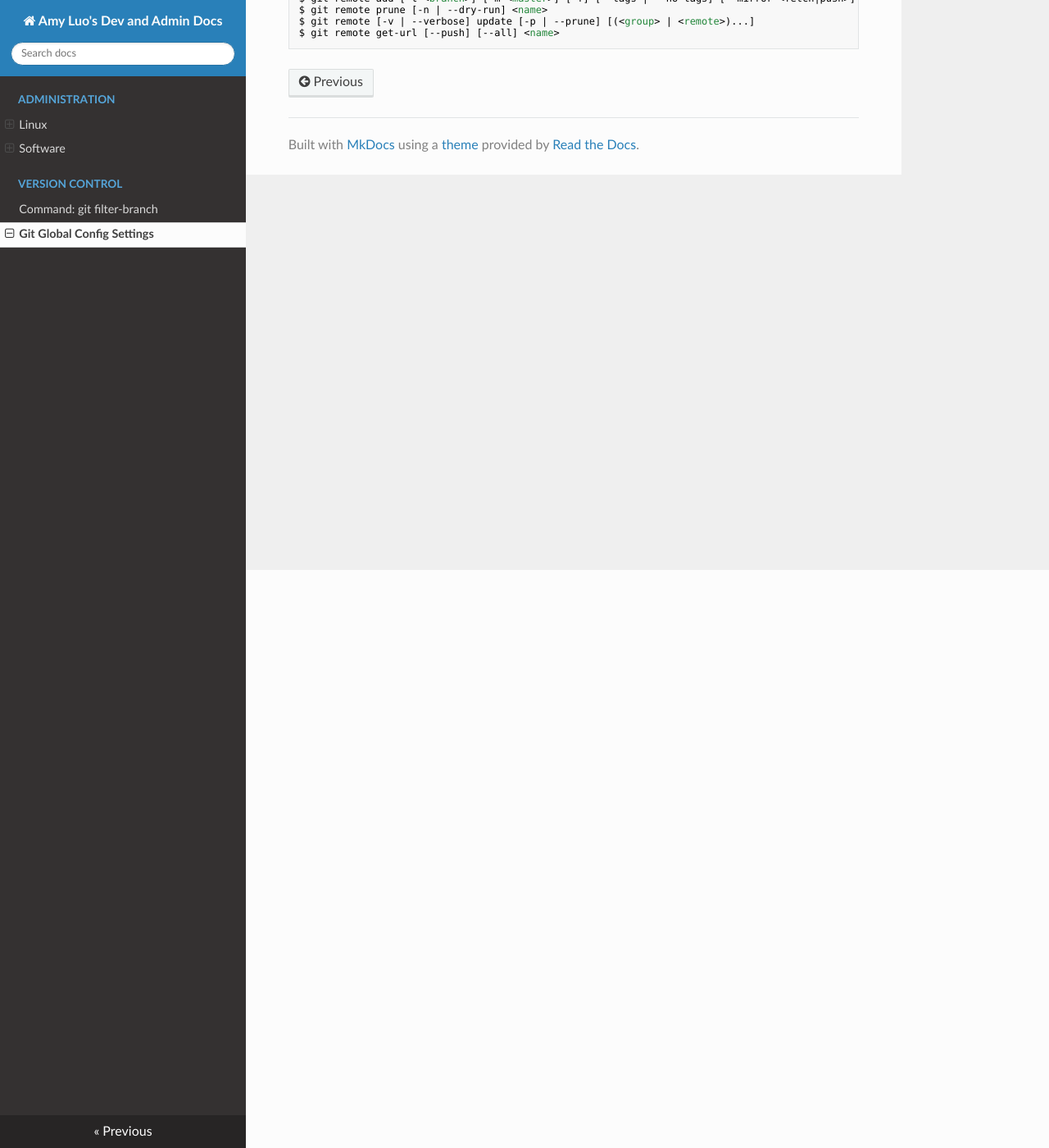
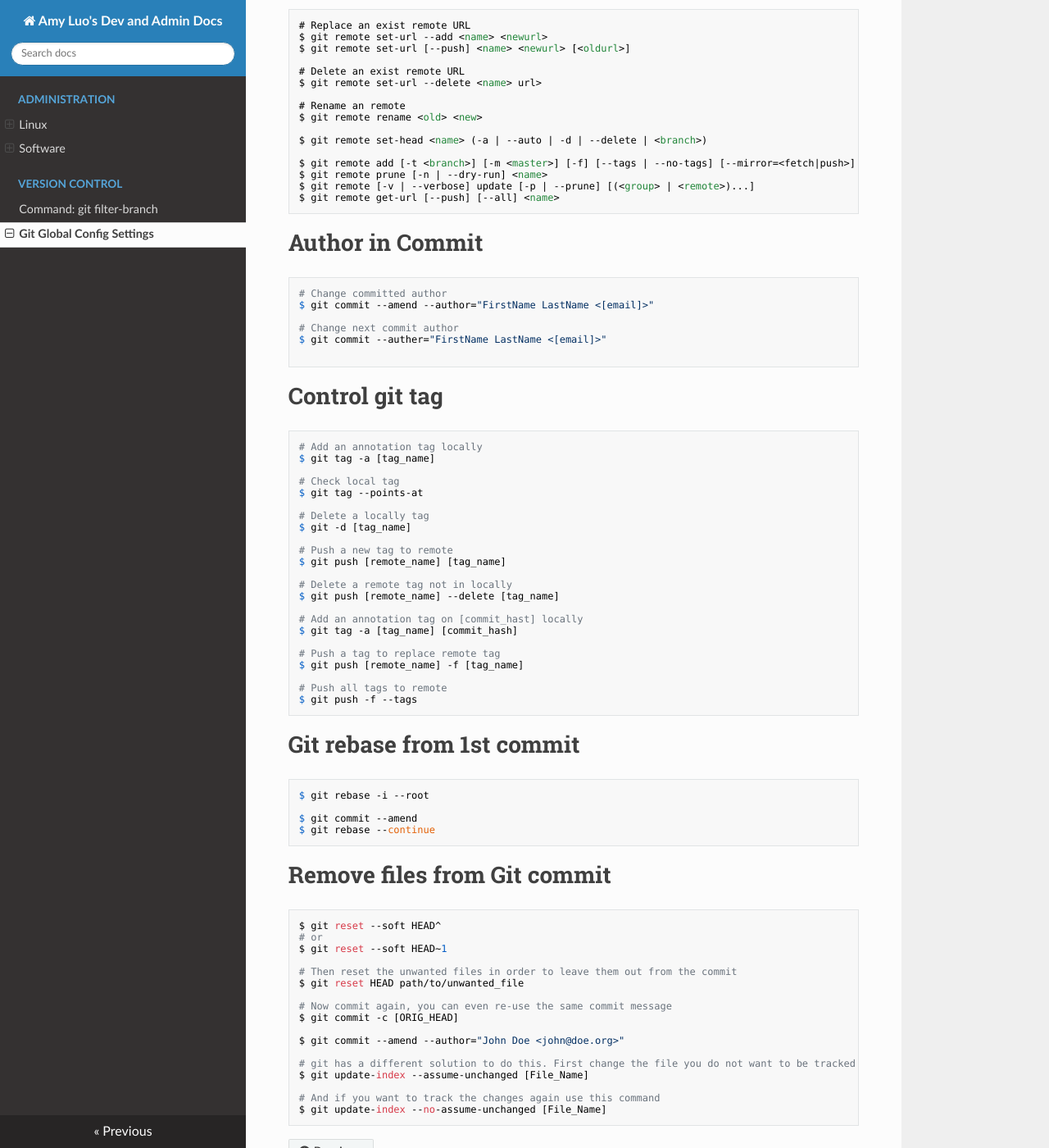
Before and after one commit to amyluo/dev-admin-docs, an MkDocs documentation site: the page built from docs/Version Control/Git_General_Notes.md, in a window 1280 px wide and 1400 px high, scrolled down 705 px. Shown: the whole window at 82% size. Built offline with MkDocs 1.6.1, drawn with Linux system fonts in a browser that asks for light colours; nearby versions of some CDN libraries; some of the changed text lies outside the part shown.

Commit message:
- Added some git note in general page

````diff
--- a/docs/Version Control/Git_General_Notes.md
+++ b/docs/Version Control/Git_General_Notes.md
@@ -20,6 +20,16 @@
     sslVerify = false
 ```
 
+```
+$ git config --global user.name "FirstName LastName"
+$ git config --global user.email "[email]"
+```
+#Git Project Config Settings
+```
+$ git config --local user.name "FirstName LastName"
+$ git config --local user.email "[email]"
+```
+
 #Advanced Commands: git remote
 ```
 # Replace an exist remote URL
@@ -40,4 +50,67 @@ $ git remote [-v | --verbose] update [-p | --prune] [(<group> | <remote>)...]
 $ git remote get-url [--push] [--all] <name>
 ```
 
-#
+#Author in Commit
+```
+# Change committed author
+$ git commit --amend --author="FirstName LastName <[email]>"
+
+# Change next commit author
+$ git commit --auther="FirstName LastName <[email]>"
+
+```
+
+#Control git tag
+```
+# Add an annotation tag locally
+$ git tag -a [tag_name]
+
+# Check local tag
+$ git tag --points-at
+
+# Delete a locally tag
+$ git -d [tag_name]
+
+# Push a new tag to remote
+$ git push [remote_name] [tag_name]
+
+# Delete a remote tag not in locally
+$ git push [remote_name] --delete [tag_name]
+
+# Add an annotation tag on [commit_hast] locally
+$ git tag -a [tag_name] [commit_hash]
+
+# Push a tag to replace remote tag
+$ git push [remote_name] -f [tag_name]
+
+# Push all tags to remote
+$ git push -f --tags
+```
+
+#Git rebase from 1st commit
+```
+$ git rebase -i --root
+
+$ git commit --amend
+$ git rebase --continue
+```
+#Remove files from Git commit
+```
+$ git reset --soft HEAD^
+# or
+$ git reset --soft HEAD~1
+
+# Then reset the unwanted files in order to leave them out from the commit
+$ git reset HEAD path/to/unwanted_file
+
+# Now commit again, you can even re-use the same commit message
+$ git commit -c [ORIG_HEAD]
+
+$ git commit --amend --author="John Doe <john@doe.org>"
+
+# git has a different solution to do this. First change the file you do not want to be tracked and use the following command
+$ git update-index --assume-unchanged [File_Name]
+
+# And if you want to track the changes again use this command
+$ git update-index --no-assume-unchanged [File_Name]
+```
````
